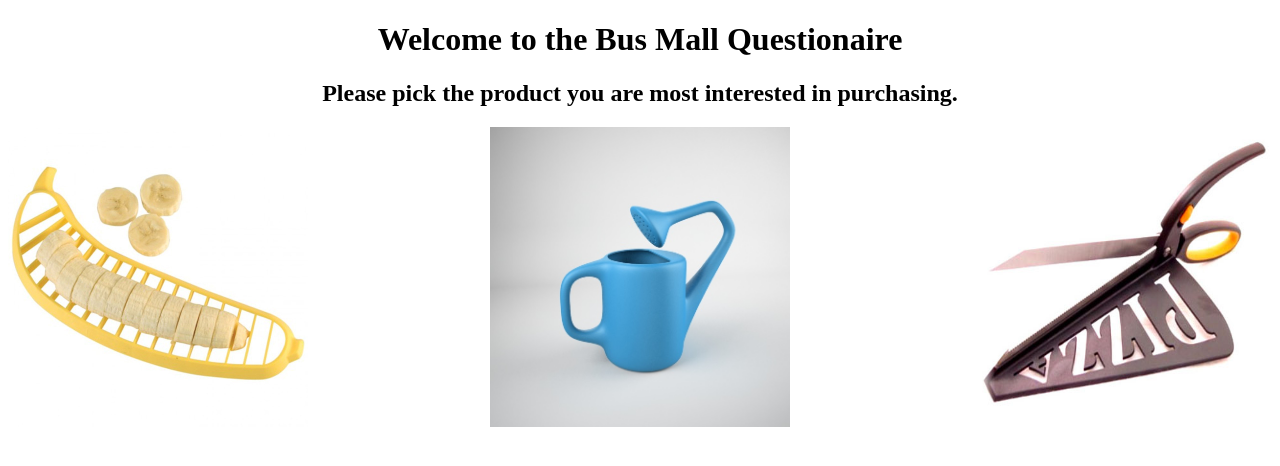
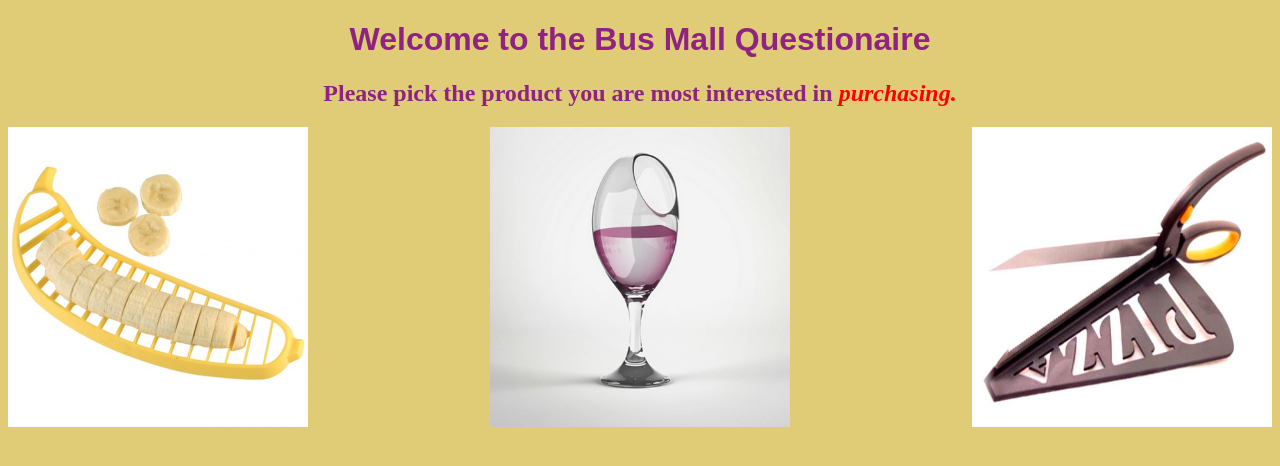
Before and after one commit to rpcvjet/BusMall, a plain HTML site: page index.html in a window 1280 px wide. Drawn offline with nearby package versions, Linux system fonts and the light colour scheme.

Commit message:
added CSS animations

```diff
--- a/app.js
+++ b/app.js
@@ -38,7 +38,7 @@
 
   //generates random number from 1-19
   function randomNumberGenerator () {
-    return Math.floor(Math.random() * 19) + 1;
+    return Math.floor(Math.random() * 20) + 1;
   }
   function displayImage (){   //4. Now Access -- function that displays the pictures on page
     var previousArray = [];
@@ -143,8 +143,8 @@
     datasets: [
       {
         data: clicked,
-        label: 'clicks per item',
-        backgroundColor: 'red',
+        label: 'Clicks per tem',
+        backgroundColor: '#8e2382',
       }]
   };
 
--- a/index.html
+++ b/index.html
@@ -10,7 +10,7 @@
     <main>
 
       <h1>Welcome to the Bus Mall Questionaire</h1>
-      <h2>Please pick the product you are most interested in purchasing.</h2>
+      <h2>Please pick the product you are most interested in <cite>purchasing.</cite></h2>
 
       <div id="wrapper">
 
--- a/style.css
+++ b/style.css
@@ -1,13 +1,32 @@
-h1, h2{
+cite {
   text-align: center;
+  color:red;
+  animation: blinker 1s linear infinite;
 }
 
-body{
-  background-color: white;
+h1,h2{
+  text-align: center;
+  color: #8e2382;
 }
+
+
+@-webkit-keyframes blinker {
+  50% { opacity: 0; }
+}
+
 
 #wrapper {
   display: flex;
   justify-content: space-between;
 
 }
+
+h1 {
+  font-family: sutro-deluxe-primary, sans-serif;
+  font-style: normal;
+
+}
+
+body{
+  background-color: #e0cb76;
+}
```
